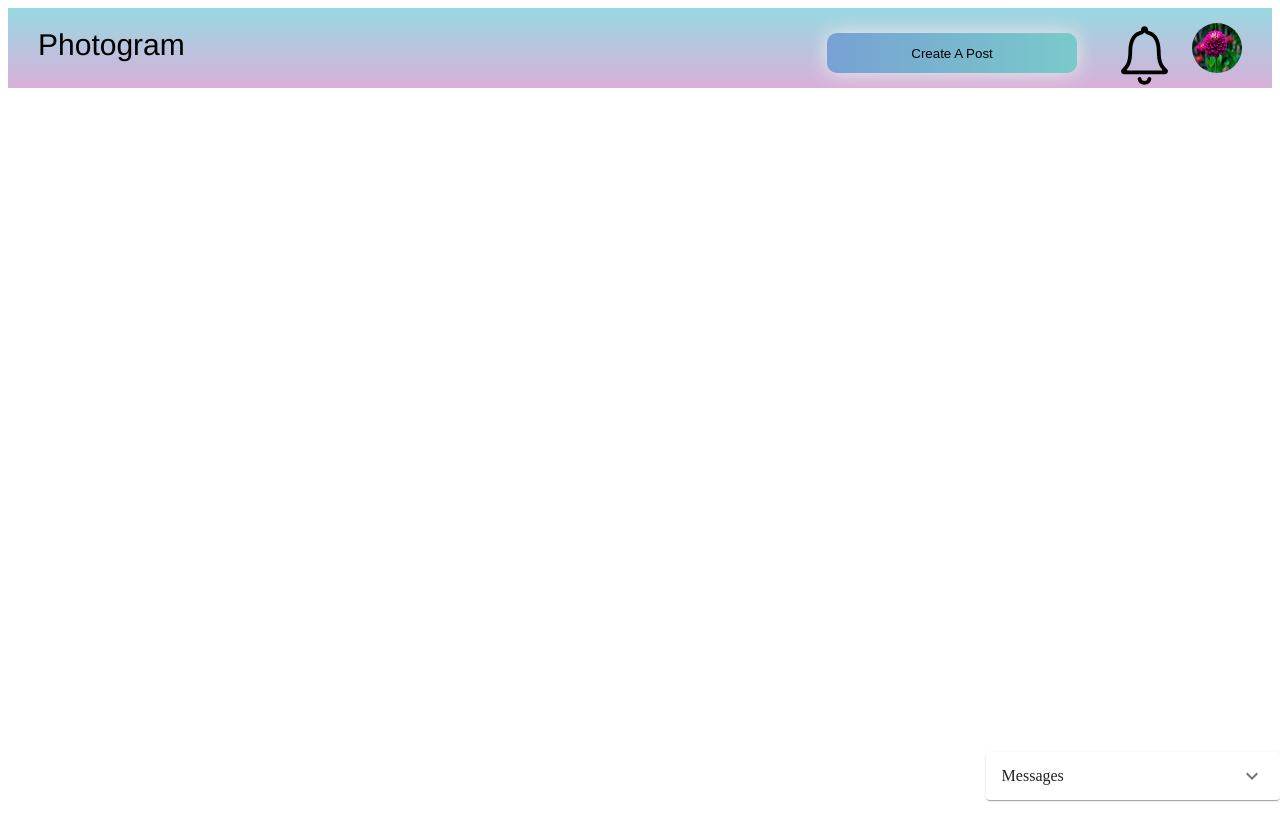
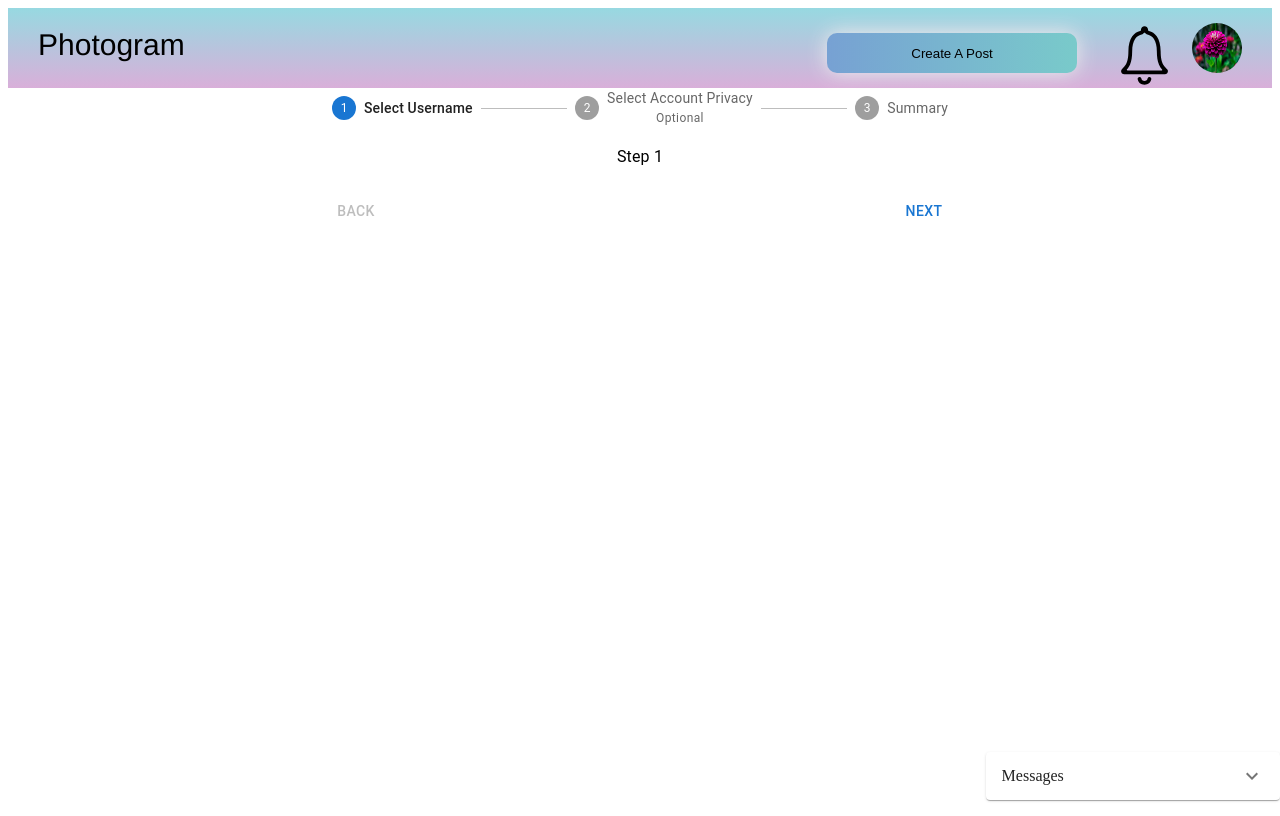
Before and after one commit to NITU23/Photogram2.0, a React (Create React App) app in the folder frontend/: page /stepper in a window 1280 px wide. Built offline with nearby package versions, Linux system fonts and the light colour scheme.

Commit message:
Stepper Added

```diff
--- a/frontend/src/App.js
+++ b/frontend/src/App.js
@@ -9,6 +9,7 @@ import Chat from './components/chat';
 import UpdatePassword from './components/updatePassword';
 import Login from './components/login'
 import CreatePost from './components/createPost';
+import StepperComponent from './components/stepper'
 function App() {
   return (
     <div className="App">
@@ -22,6 +23,7 @@ function App() {
           <Route path="/" element={<Login/>} />
           <Route path="/login" element={<Login/>} />
           <Route path="/createPost" element={<CreatePost/>} />
+          <Route path="/stepper" element={<StepperComponent/>} />
         </Routes>
       </main>
       <div className="chat">
--- a/frontend/src/components/createPost.js
+++ b/frontend/src/components/createPost.js
@@ -17,15 +17,16 @@ function CreatePost() {
   };
   return (
     <div className="postCard">
-      <Card sx={{ maxWidth: 470 }} >
+      <Card sx={{ maxWidth: 430 }} >
         <CardContent>
            <DragDrop onFilesSelected={setFiles} />
           <TextField
-            fullWidth
+            fullWidth multiline
+            rows ={2}
             label="Caption"  name="Caption"  value={caption} onChange={handleChange} variant="outlined" className="captionBox" />
               <TextField
-            fullWidth
-            label="Location" name="Location" value={location} onChange={handleLocation} variant="outlined" className="captionBox"/>
+            fullWidth multiline
+            rows ={2} label="Location" name="Location" value={location} onChange={handleLocation} variant="outlined" className="captionBox"/>
           <button className="postbtn" >Post</button>
         </CardContent>
       </Card>
--- a/frontend/src/components/dragDrop.js
+++ b/frontend/src/components/dragDrop.js
@@ -55,7 +55,7 @@ function DragDrop(props) {
   }, [file, onFilesSelected]);
 
   return (
-    <section className="drag-drop" style={{ width: '400px' }}>
+    <section className="drag-drop" style={{ width: '400px'   }}>
       <div
         className={`document-uploader ${
           file ? "upload-box active" : "upload-box"
@@ -67,6 +67,7 @@ function DragDrop(props) {
           <>
             <div className="upload-info">
               <AiOutlineCloudUpload />
+
               <div>
                 <p>Select Media to Upload</p>
               </div>
@@ -89,8 +90,8 @@ function DragDrop(props) {
             <div className="file-list__container">
               <div className="file-item">
                 <div className="file-info">
+                 {preview && <img src={preview} alt="Preview" className="image-preview" />}
                   <p>{file.name}</p>
-                  {preview && <img src={preview} alt="Preview" className="image-preview" />}
                 </div>
                 <div className="file-actions">
                   <MdClear onClick={handleRemoveFile} />
@@ -99,9 +100,9 @@ function DragDrop(props) {
             </div>
             <div className="success-file">
               <AiOutlineCheckCircle
-                style={{ color: "#6DC24B", marginRight: 1 }}
+                style={{ color: "black", marginRight: 1 }}
               />
-              <p>1 file selected</p>
+              <p style={{ color: "black", marginRight: 1 }}>1 file selected</p>
             </div>
           </div>
         )}
--- /dev/null
+++ b/frontend/src/components/stepper.js
@@ -0,0 +1,113 @@
+import * as React from 'react';
+import Box from '@mui/material/Box';
+import Stepper from '@mui/material/Stepper';
+import Step from '@mui/material/Step';
+import StepLabel from '@mui/material/StepLabel';
+import Button from '@mui/material/Button';
+import Typography from '@mui/material/Typography';
+import '../css/stepper.css'
+const steps = ['Select Username', 'Select Account Privacy', 'Summary'];
+
+export default function StepperComponent() {
+  const [activeStep, setActiveStep] = React.useState(0);
+  const [skipped, setSkipped] = React.useState(new Set());
+
+  const isStepOptional = (step) => {
+    return step === 1;
+  };
+
+  const isStepSkipped = (step) => {
+    return skipped.has(step);
+  };
+
+  const handleNext = () => {
+    let newSkipped = skipped;
+    if (isStepSkipped(activeStep)) {
+      newSkipped = new Set(newSkipped.values());
+      newSkipped.delete(activeStep);
+    }
+
+    setActiveStep((prevActiveStep) => prevActiveStep + 1);
+    setSkipped(newSkipped);
+  };
+
+  const handleBack = () => {
+    setActiveStep((prevActiveStep) => prevActiveStep - 1);
+  };
+
+  const handleSkip = () => {
+    if (!isStepOptional(activeStep)) {
+      throw new Error("You can't skip a step that isn't optional.");
+    }
+
+    setActiveStep((prevActiveStep) => prevActiveStep + 1);
+    setSkipped((prevSkipped) => {
+      const newSkipped = new Set(prevSkipped.values());
+      newSkipped.add(activeStep);
+      return newSkipped;
+    });
+  };
+
+  const handleReset = () => {
+    setActiveStep(0);
+  };
+
+  return (
+    <Box sx={{ width: '50%' }} className='parentBox'>
+      <Stepper activeStep={activeStep}>
+        {steps.map((label, index) => {
+          const stepProps = {};
+          const labelProps = {};
+          if (isStepOptional(index)) {
+            labelProps.optional = (
+              <Typography variant="caption">Optional</Typography>
+            );
+          }
+          if (isStepSkipped(index)) {
+            stepProps.completed = false;
+          }
+          return (
+            <Step key={label} {...stepProps}>
+              <StepLabel  {...labelProps}>{label}</StepLabel>
+            </Step>
+          );
+        })}
+      </Stepper>
+      {activeStep === steps.length ? (
+        <React.Fragment>
+          <Typography sx={{ mt: 2, mb: 1 }}>
+            All steps completed - you&apos;re finished
+          </Typography>
+          <Box sx={{ display: 'flex', flexDirection: 'row', pt: 2 }}>
+            <Box sx={{ flex: '1 1 auto' }} />
+            <Button onClick={handleReset}>Reset</Button>
+          </Box>
+        </React.Fragment>
+      ) : (
+        <React.Fragment>
+          <Typography sx={{ mt: 2, mb: 1 }}>Step {activeStep + 1}</Typography>
+          <Box sx={{ display: 'flex', flexDirection: 'row', pt: 2 }}>
+            <Button
+              color="inherit"
+              disabled={activeStep === 0}
+              onClick={handleBack}
+              sx={{ mr: 1 }}
+            >
+              Back
+            </Button>
+            <Box sx={{ flex: '1 1 auto' }} />
+            {isStepOptional(activeStep) && (
+              <Button color="inherit" onClick={handleSkip} sx={{ mr: 1 }}>
+                Skip
+              </Button>
+            )}
+
+            <Button onClick={handleNext}>
+              {activeStep === steps.length - 1 ? 'Finish' : 'Next'}
+            </Button>
+          </Box>
+        </React.Fragment>
+      )}
+    </Box>
+  );
+}
--- a/frontend/src/css/createPost.css
+++ b/frontend/src/css/createPost.css
@@ -11,7 +11,6 @@
 
 .captionBox{
     margin-top: 30px !important;
-    width: 90% !important;
 }
 .postbtn{
     margin-top: 40px;
--- a/frontend/src/css/dragDrop.css
+++ b/frontend/src/css/dragDrop.css
@@ -4,8 +4,7 @@
     border-radius: 8px;
   }
   .document-uploader {
-    border: 2px dashed #4282fe;
-    background-color: #f4fbff;
+    background-image: linear-gradient(to right, #77A1D3 0%, #79CBCA 51%, #77A1D3 100%);
     padding: 10px;
     display: flex;
     flex-direction: column;
@@ -13,16 +12,10 @@
     justify-content: center;
     position: relative;
     border-radius: 8px;
-    cursor: pointer;
-
-    &.active {
-      border-color: #6dc24b;
-    }
 
     .upload-info {
       display: flex;
       align-items: center;
-      margin-bottom: 1rem;
 
       svg {
         font-size: 36px;
@@ -44,9 +37,7 @@
     .file-list {
       display: flex;
       flex-direction: column;
-      gap: 0.5rem;
       width: 100%;
-      height: 30vh;
       &__container {
         width: 100%;
         height: 100%;
@@ -57,7 +48,6 @@
     .file-item {
       display: flex;
       justify-content: space-between;
-      align-items: center;
       padding: 0.5rem;
       border: 1px solid var(--border-color);
       border-radius: 8px;
@@ -80,14 +70,9 @@
 
         svg {
           font-size: 18px;
-          color: #888;
         }
 
-        &:hover {
-          svg {
-            color: #d44;
-          }
-        }
+
       }
     }
 
@@ -96,10 +81,10 @@
       align-items: center;
       justify-content: center;
       padding: 0.5rem 1rem;
-      border: 1px solid var(--border-color);
+      border: 1px solid;
       border-radius: 8px;
       cursor: pointer;
-      background-color: var(--primary-color);
+
     }
 
     .success-file {
@@ -119,8 +104,8 @@
     }
   }
   .image-preview {
-    width: 100px;
-    height: 100px;
+    width: max-content;
+    height: 200px;
     object-fit: cover;
     margin-top: 10px;
   }
--- /dev/null
+++ b/frontend/src/css/stepper.css
@@ -0,0 +1,4 @@
+.parentBox{
+    text-align: center;
+    margin: auto;
+}
```
